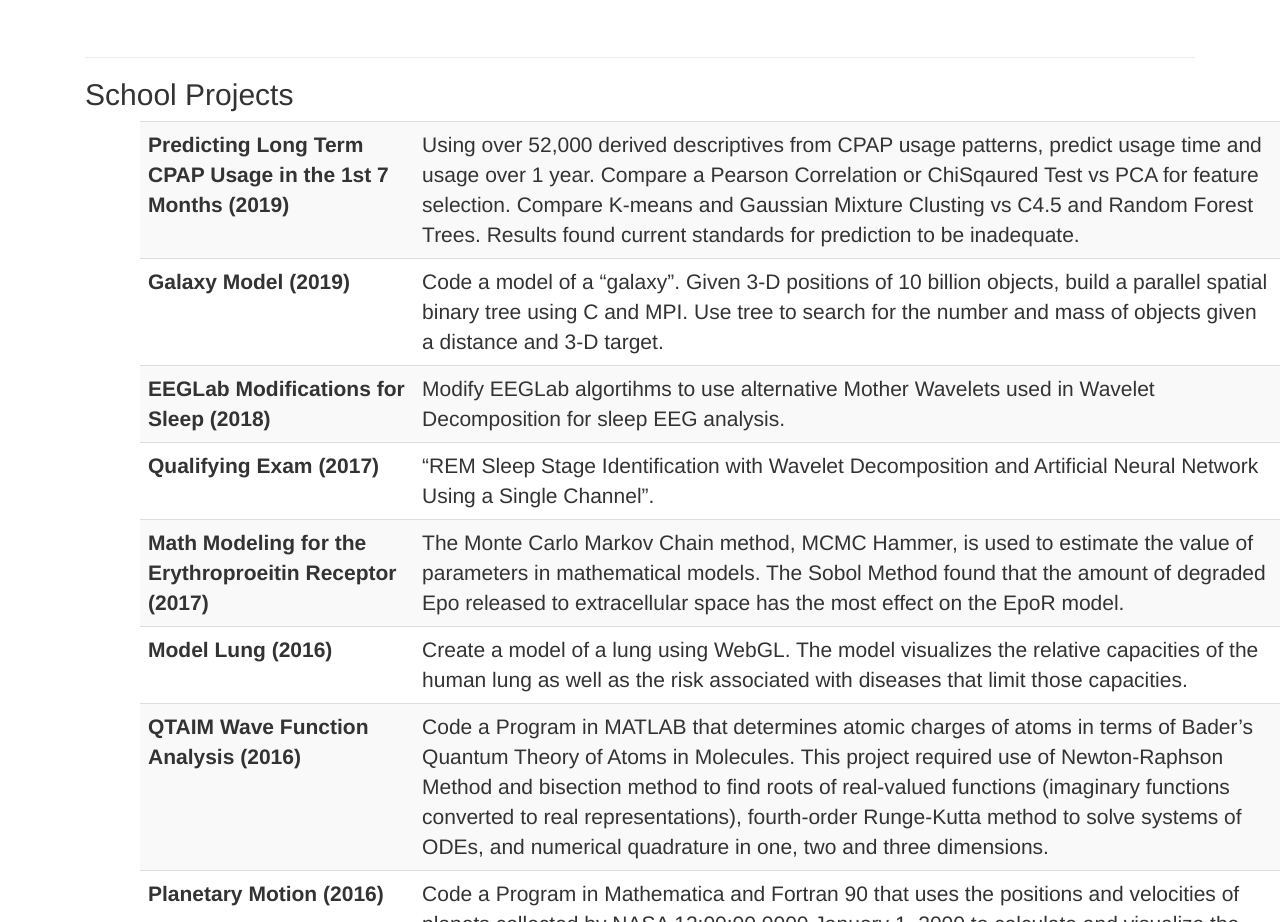
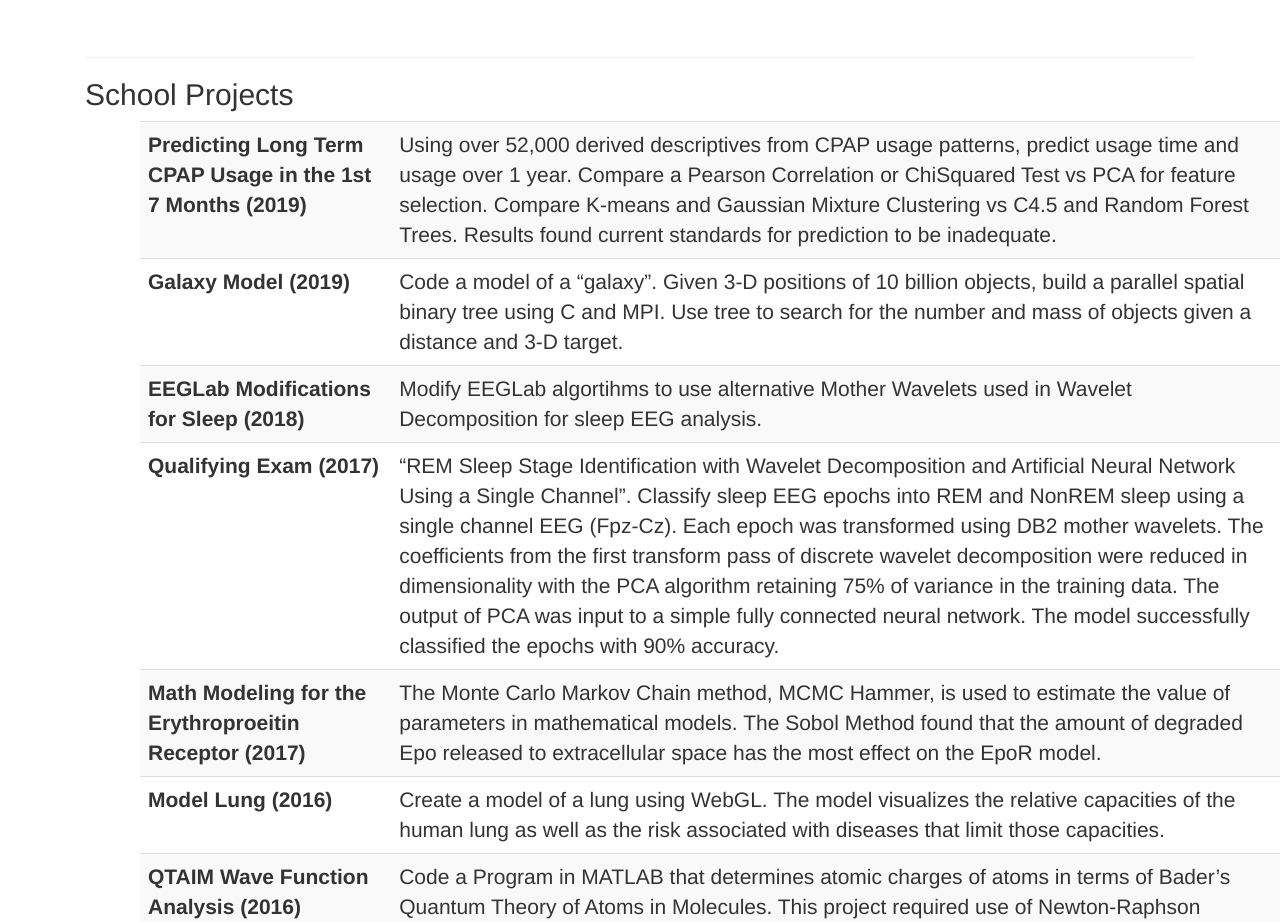
Before and after one commit to gtoban/gabrieltoban.com, a plain HTML site: page index.html in a window 1280 px wide. Shown: the part 1247-2169 px from the top of the page. Drawn offline with Linux system fonts and the light colour scheme; some icons are missing; files whose address does not match are found by name.

Commit message:
Update index.html

```diff
--- a/index.html
+++ b/index.html
@@ -280,7 +280,7 @@
 									<table class="table table-striped">
 									  <tbody>
 									  <tr><th scope="row" valign="top">Predicting Long Term CPAP Usage in the 1st 7 Months (2019)</th>
-									  <td> Using over 52,000 derived descriptives from CPAP usage patterns, predict usage time and usage over 1 year. Compare a Pearson Correlation or ChiSqaured Test vs PCA for feature selection. Compare K-means and Gaussian Mixture Clusting vs C4.5 and Random Forest Trees. Results found current standards for prediction to be inadequate.
+									  <td> Using over 52,000 derived descriptives from CPAP usage patterns, predict usage time and usage over 1 year. Compare a Pearson Correlation or ChiSquared Test vs PCA for feature selection. Compare K-means and Gaussian Mixture Clustering vs C4.5 and Random Forest Trees. Results found current standards for prediction to be inadequate.
 									  </td>
 
 
@@ -295,6 +295,10 @@
 									  <tr><th scope="row" valign="top">Qualifying Exam (2017) </th>
 									  <td>
 										“REM Sleep Stage Identification with Wavelet Decomposition and Artificial Neural Network Using a Single Channel”.
+										  Classify sleep EEG epochs into REM and NonREM sleep using a single channel EEG (Fpz-Cz).
+										  Each epoch was transformed using DB2 mother wavelets.
+										  The coefficients from the first transform pass of discrete wavelet decomposition were reduced in dimensionality with the PCA algorithm retaining 75% of variance in the training data.
+										  The output of PCA was input to a simple fully connected neural network. The model successfully classified the epochs with 90% accuracy.
 									  </td>
 
 									  <tr><th scope="row" valign="top">Math Modeling for the Erythroproeitin Receptor (2017)</th>
```
